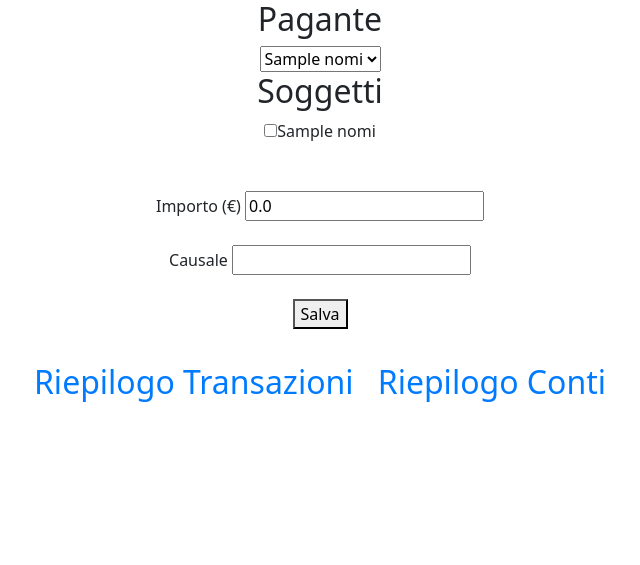
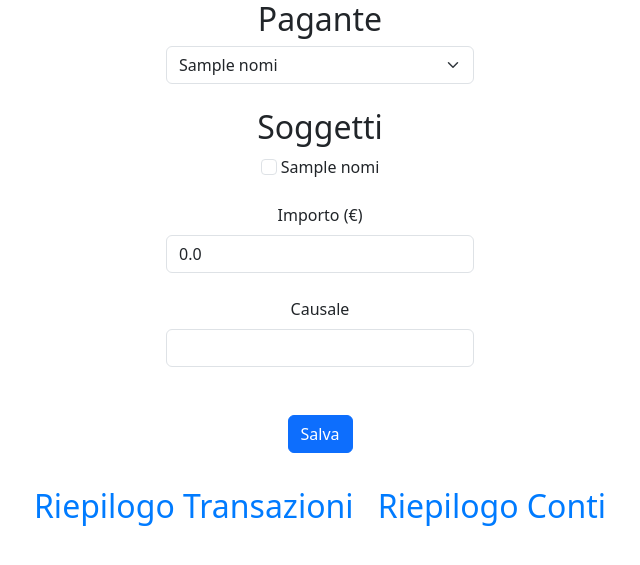
Before and after one commit to AlphaByte02/Conti, a PHP site: page / in a window 1280 px wide. Shown: the top 565 px of the page, without its empty margins (320-960 px from the left). Run offline with PHP 8.4, Linux system fonts and the light colour scheme; tables that the repository leaves empty hold one stand-in row (values such as "Sample post").

Commit message:
Style bug fixes

```diff
--- a/index.php
+++ b/index.php
@@ -5,23 +5,23 @@
 	<meta charset="UTF-8">
 	<meta name="viewport" content="width=device-width, initial-scale=1.0">
 	<meta http-equiv="X-UA-Compatible" content="ie=edge">
-	<link href="https://cdn.jsdelivr.net/npm/bootstrap@5.3.6/dist/css/bootstrap.min.css" rel="stylesheet" integrity="sha384-4Q6Gf2aSP4eDXB8Miphtr37CMZZQ5oXLH2yaXMJ2w8e2ZtHTl7GptT4jmndRuHDT" crossorigin="anonymous">
 
 	<title>Conti</title>
 
+	<link href="https://cdn.jsdelivr.net/npm/bootstrap@5.3.6/dist/css/bootstrap.min.css" rel="stylesheet" integrity="sha384-4Q6Gf2aSP4eDXB8Miphtr37CMZZQ5oXLH2yaXMJ2w8e2ZtHTl7GptT4jmndRuHDT" crossorigin="anonymous">
 	<link href="style.css" rel="stylesheet">
 </head>
 
 <body>
+	<script src="https://cdnjs.cloudflare.com/ajax/libs/jquery/3.7.1/jquery.min.js" crossorigin="anonymous"></script>
+
+	<div class="container w-50">
+		<form method="post" id="form">
+			<h2>Pagante</h2>
+			<select class="form-select w-50 mx-auto" id="pagante" name="pagante" required>
 				<?php
 				include_once("db.php");
-	?>
-	<script src="https://cdnjs.cloudflare.com/ajax/libs/jquery/3.7.1/jquery.min.js" crossorigin="anonymous"></script>
 
-	<form method="post" id="form">
-		<h2>Pagante</h2>
-		<select id="pagante" name="pagante" required>
-			<?php
 				$res = $db->query("SELECT * FROM nomi");
 				while ($row = $res->fetch()) {
 					echo "<option value='$row[id]'>$row[nome]</option>";
@@ -32,22 +32,29 @@
 			<h2>Soggetti</h2>
 			<?php
 				$res = $db->query("SELECT * FROM nomi");
-		if ($res->rowCount() > 2)
-			echo "<button type='button' id='btnAll'>Tutti</button><br/><br/>";
-		while ($row = $res->fetch()) {
-			echo "<input type='checkbox' name='soggetto_$row[id]' id='soggetto_$row[id]'><label for='soggetto_$row[id]'>$row[nome]</label><br/>";
-		}
 			?>
-		<br><br>
-		<label for="importo">Importo (€)</label>
-		<input type="number" id="importo" name="importo" step="0.01" min="0" value="0.0" required>
-		<br><br>
+			<?php if ($res->rowCount() > 2) : ?>
+				<button type="button" class="btn btn-secondary" id="btnAll">Tutti</button><br/><br/>
+			<?php endif; ?>
+			<?php while ($row = $res->fetch()) : ?>
+			<div class="d-block">
+				<input class="form-check-input" type="checkbox" name="soggetto_<?= $row["id"] ?>" id="soggetto_<?= $row["id"] ?>">
+				<label class="form-check-label" for="soggetto_<?= $row["id"] ?>"><?= $row["nome"] ?></label>
+			</div>
+			<?php endwhile; ?>
+			<br/>
 
-		<label for="causale">Causale</label>
-		<input type="text" id="causale" name="causale" />
-		<br><br>
+			<label for="importo" class="form-label">Importo (€)</label>
+			<input type="number" class="form-control w-50 mx-auto" id="importo" name="importo" step="0.01" min="0" value="0.0" required>
 
-		<button type="submit">Salva</button>
+			<br/>
+
+			<label for="causale" class="form-label">Causale</label>
+			<input type="text" class="form-control w-50 mx-auto" id="causale" name="causale">
+
+			<br/><br/>
+
+			<button type="submit" class="btn btn-primary">Salva</button>
 		</form>
 
 		<br>
@@ -57,6 +64,7 @@
 		</a><a href="riepilogoConti.php">
 			<h2>Riepilogo Conti</h2>
 		</a>
+	</div>
 </body>
 <script>
 	$(document).ready(function() {
--- a/riepilogoConti.php
+++ b/riepilogoConti.php
@@ -76,7 +76,7 @@
 				$somme = [];
 				$lastname = $row["debitore"];
 
-				echo "<table class='table caption-top'>";
+				echo "<table class='table caption-top table-bordered'>";
 				echo "<caption><b>$row[debitore]</b></caption>";
 				echo "<thead><tr><th>Pagante</th><th>Quanto (€)</th><th>Causale</th></tr></thead>";
 				echo "<tbody>";
--- a/riepilogoContiFinali.php
+++ b/riepilogoContiFinali.php
@@ -83,7 +83,7 @@
 	$lastname = "";
 	$res = $db->query($query);
 	if ($res !== null && $res->rowCount() > 0) {
-		echo "<table class='table'>";
+		echo "<table class='table table-bordered'>";
 		echo "<thead><tr><th>Debitore</th><th>Creditore</th><th>Saldo (€)</th></tr></thead>";
 		echo "<tbody>";
 		while ($row = $res->fetch()) {
--- a/riepilogoContiFinaliCross.php
+++ b/riepilogoContiFinaliCross.php
@@ -13,7 +13,7 @@
 </head>
 
 <body>
-	<h1>Riepilogo Conti Finali</h1>
+	<h1>Riepilogo Conti Finali Cross</h1>
 	<a href="index.php">
 		<h4>Inserisci altri dati</h4>
 	</a>
@@ -149,7 +149,7 @@
 	} else {
 		$lastname = "";
 
-		echo "<table class='table'>";
+		echo "<table class='table table-bordered'>";
 		echo "<thead><tr><th>Debitore</th><th>Creditore</th><th>Saldo (€)</th></tr></thead>";
 		echo "<tbody>";
 		foreach ($settlements as $row) {
--- a/riepilogoTransazioni.php
+++ b/riepilogoTransazioni.php
@@ -49,7 +49,7 @@
 
 	<div class="container w-50">
 	<?php if ($res != null && $res->rowCount() > 0) : ?>
-		<table class="table">
+		<table class="table table-bordered">
 			<thead><tr><th>ID Transazione</th><th>Pagante</th><th>N°</th><th>Importo (€)</th><th>Causale</th></tr></thead>
 			<tbody>
 				<?php while ($trans = $res->fetch()) : ?>
```
Lines whose indentation alone changed are shown as unchanged.
